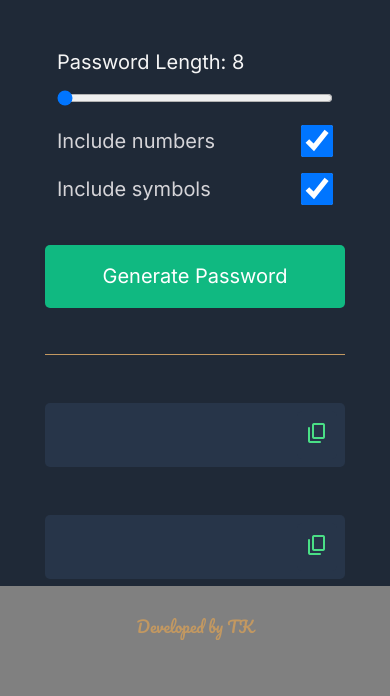
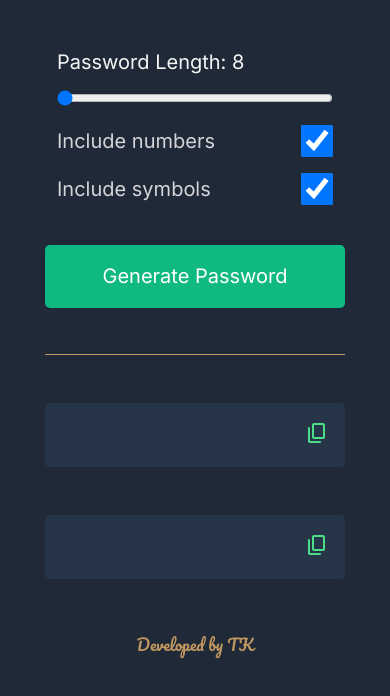
Before and after one commit to tak40/password-generator, a website built with Vite: page index.html in a window 390 px wide. Shown: the part 258-954 px from the top of the page. Before the commit the page ends 898 px from the top, so only its background shows below. Built offline with nearby package versions, Linux system fonts and the light colour scheme.

Commit message:
Fix footer background color issue on mobile

```diff
--- a/index.css
+++ b/index.css
@@ -13,12 +13,13 @@ body {
     cursor: default;
     font-family: 'Inter', sans-serif;
     background-color: #1F2937;
-    height: 100vh;
+    height: auto;
     width: 100vw;
     padding: 0 45px;
     display: flex;
     flex-direction: column;
     justify-content: flex-start;
+    outline: dotted blue
 }
 
 /* ----- HEADER ----- */
@@ -237,14 +238,10 @@ fieldset {
 footer {
     font-family: 'Pacifico', cursive;
     font-size: 1rem;
-    margin-top: 1.125rem;
     text-align: center;
     color: #c29861;
-}
-
-footer p {
-    margin-top: 1.25rem;
-    margin-bottom: -1.25rem
+    /* outline: dotted red; */
+    margin: 3.5em 0;
 }
 
 /* ----- DARK MODE ----- */
@@ -510,4 +507,8 @@ button {
         margin-bottom: 0.5em;
     }
 
+    footer {
+        margin: 3.5em 0 0 0;
+    }
+
 }
```
